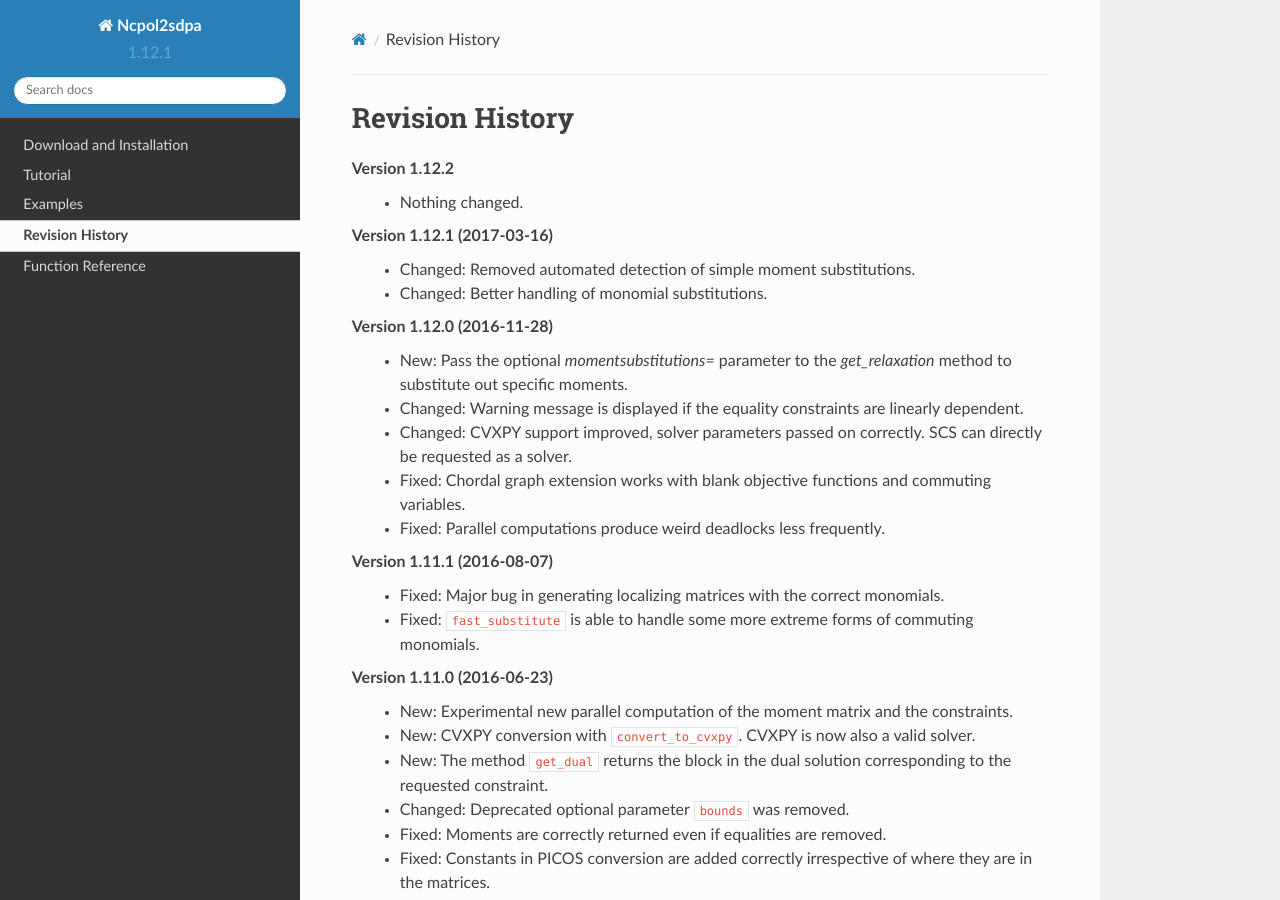
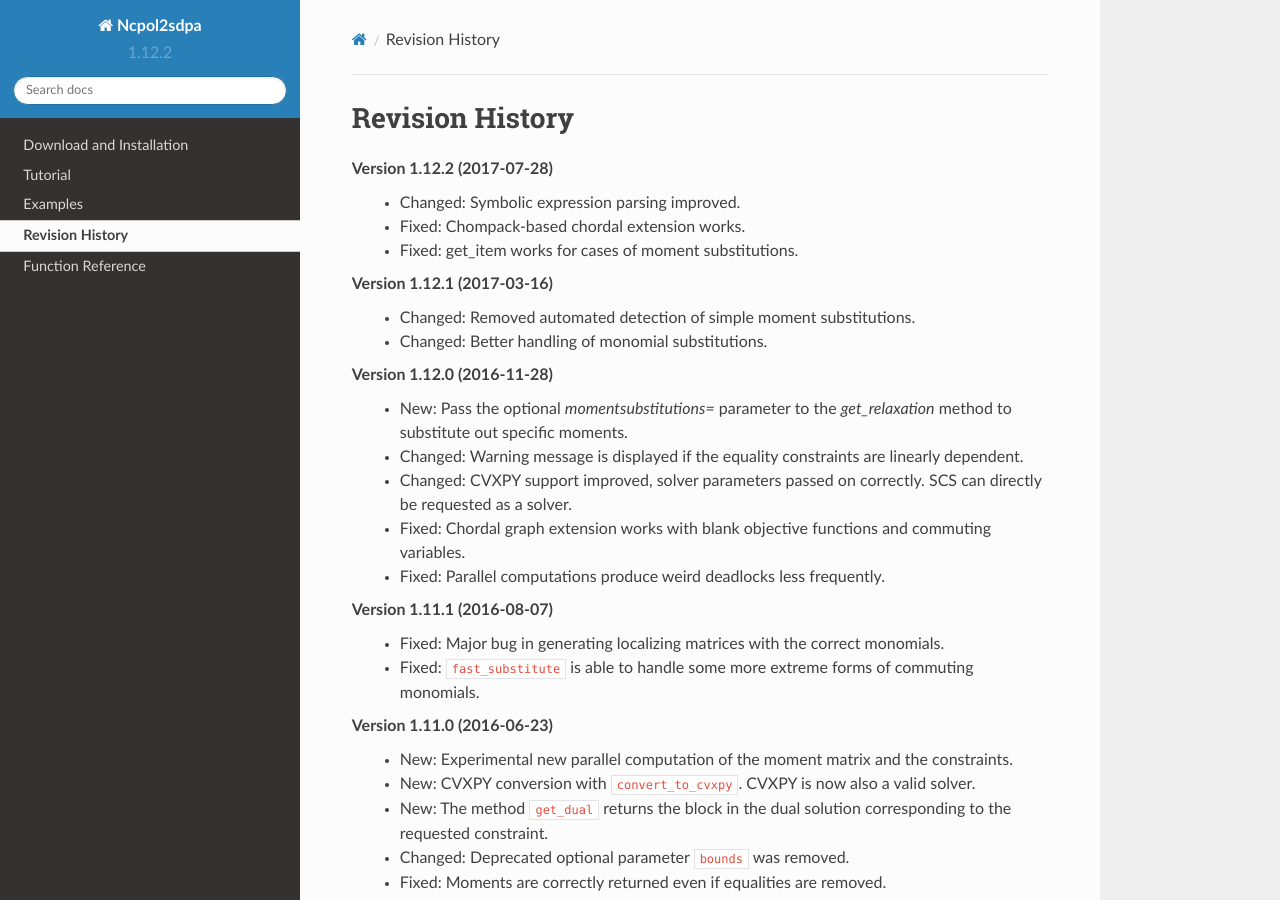
Before and after one commit to peterwittek/ncpol2sdpa, a Sphinx documentation site: the page built from doc/source/revision_history.rst, in a window 1280 px wide and 900 px high. Built offline with Sphinx 7.4.7 and the Read the Docs theme 2.0.0, drawn with Linux system fonts in a browser that asks for light colours.

Commit message:
Documentation updated

```diff
--- a/doc/source/conf.py
+++ b/doc/source/conf.py
@@ -65,9 +65,9 @@ project = u'Ncpol2sdpa'
 # built documents.
 #
 # The short X.Y version.
-version = '1.12.1'
+version = '1.12.2'
 # The full version, including alpha/beta/rc tags.
-release = '1.12.1'
+release = '1.12.2'
 
 # The language for content autogenerated by Sphinx. Refer to documentation
 # for a list of supported languages.
--- a/doc/source/revision_history.rst
+++ b/doc/source/revision_history.rst
@@ -1,7 +1,9 @@
 Revision History
 ****************
-**Version 1.12.2**
-  - Nothing changed.
+**Version 1.12.2 (2017-07-28)**
+  - Changed: Symbolic expression parsing improved.
+  - Fixed: Chompack-based chordal extension works.
+  - Fixed: get_item works for cases of moment substitutions.
 
 **Version 1.12.1 (2017-03-16)**
   - Changed: Removed automated detection of simple moment substitutions.
```
